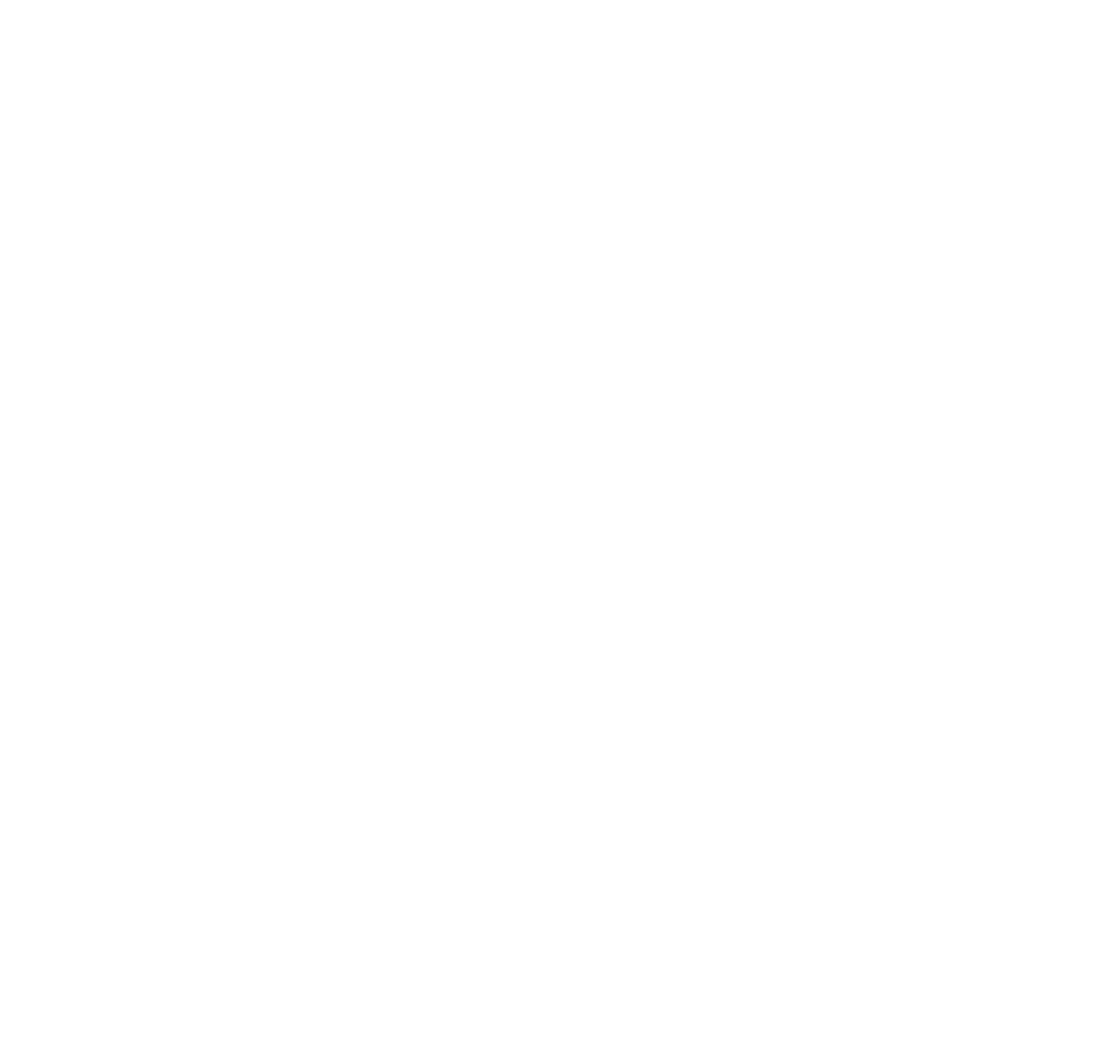
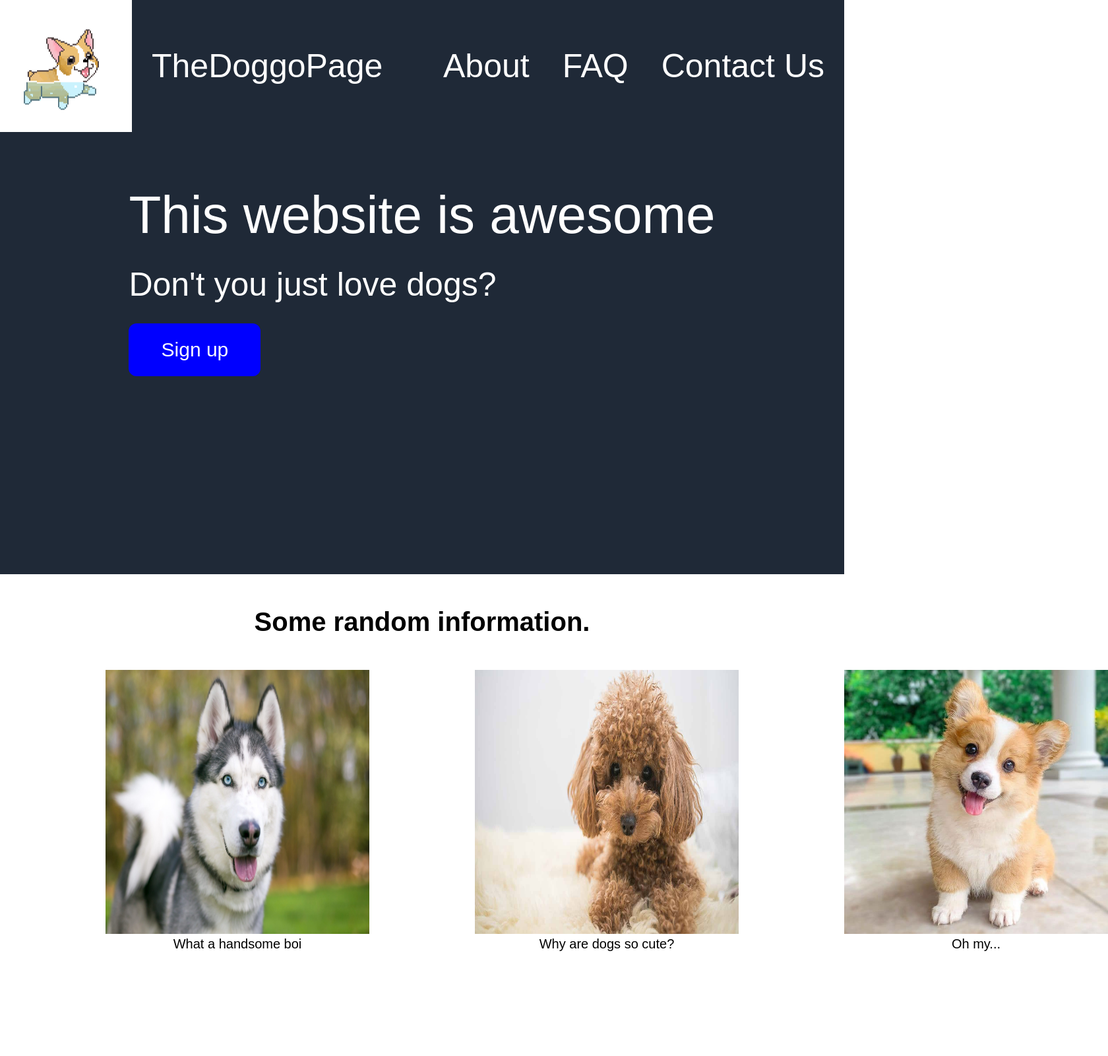
Before and after one commit to jlgsjlgs/TheOdinProject, a plain HTML site: page flexbox/LandingPage/index.html in a window 1280 px wide. Shown: the top 1600 px of the page at 66% size, 1680 px wide, since content can reach past the window. Before the commit the page ends 800 px from the top, so only its background shows below. Drawn offline with Linux system fonts and the light colour scheme.

Commit message:
Added HTML & CSS for LandingPage

```diff
--- a/flexbox/LandingPage/index.html
+++ b/flexbox/LandingPage/index.html
@@ -8,9 +8,74 @@
     <title>Doggo Landing Page</title>
 </head>
 <body>
-    <header>
+    <div class="header">
+        <div class="header-left">
+            <img src="./images/headerlogo.png" alt="Doggo Logo">
+            <div class="logoname">TheDoggoPage</div>
+        </div>
 
-    </header>
+        <div class="header-right">
+            <ul>
+                <li><a href="https://www.google.com">About</a></li>
+                <li><a href="https://www.google.com">FAQ</a></li>
+                <li><a href="https://www.google.com">Contact Us</a></li>
+            </ul>
+        </div>
+    </div>
+
+    <div class="second-section">
+        <div class="second-section-left">
+            <div class="second-section-heading">This website is awesome</div>
+            <div class="second-section-text">Don't you just love dogs?</div>
+            <button class="second-section-button">Sign up</button>
+        </div>
+    </div>
+
+    <div class="third-section">
+        <div class="random-info">Some random information.</div>
+
+        <div class="four-pictures">
+            <div class="info">
+                <img src="./images/mid1.jpg" alt="Doggo Picture 1">
+                <div class="text">Just look at the smile of that good boi</div>
+            </div>
+
+            <div class="info">
+                <img src="./images/mid2.jpg" alt="Doggo Picture 1">
+                <div class="text">What a handsome boi</div>
+            </div>
+
+            <div class="info">
+                <img src="./images/mid3.jpg" alt="Doggo Picture 1">
+                <div class="text">Why are dogs so cute?</div>
+            </div>
+
+            <div class="info">
+                <img src="./images/mid4.jpg" alt="Doggo Picture 1">
+                <div class="text">Oh my...</div>
+            </div>
+        </div>
+    </div>
+
+    <div class="fourth-section">
+        <div class="quote"><em>This is an inspiring quote, or a testimonial from a customer. Maybe it's just filling up space, or maybe people will actually read it. Who knows? All I know is that it looks nice</em></div>
+        <div class="quote-source">-Thor, God of Thunder</div>
+    </div>
+
+    <div class="fifth-section">
+        <div class="fifth-border">
+        <div class="left-section">
+            <div class="heading">Call to action! It's time!</div>
+            <div class="text">Sign up for our product by clicking that button right over there!</div>
+        </div>
+
+        <button class="button">Sign up now!</button>
+        </div>
+    </div>
+
+    <div class="footer">
+        <div class="content">Copyright © jlgsjlgs 2022</div>
+    </div>
 
 </body>
 </html>
--- a/flexbox/LandingPage/style.css
+++ b/flexbox/LandingPage/style.css
@@ -0,0 +1,181 @@
+body {
+    margin:0;
+    font-family: sans-serif;
+    display: flex;
+    flex-direction: column;
+}
+
+.header{
+    background-color:#1F2937;
+    display: flex;
+    font-size:50px;
+    justify-content: space-between;
+}
+
+.header-left {
+    display:flex;
+    align-items: center;
+}
+
+.logoname {
+    color:white;
+    padding-left: 30px;
+}
+
+img {
+    width: 200px;
+    height:200px;
+}
+
+ul {
+    list-style:none;
+    display: flex;
+    gap: 50px;
+    padding-right: 30px;
+    align-items: center;
+}
+
+a {
+    text-decoration: none;
+    color:white;
+}
+
+.header-right {
+    display:flex;
+    align-items: center;
+}
+
+.second-section {
+    background-color:#1F2937;
+    display: flex;
+    justify-content: space-around;
+    padding-top: 80px;
+}
+
+.second-section-left {
+    display:flex;
+    flex-direction: column;
+    color: white;
+    margin-bottom: 300px;
+}
+
+.second-section-heading {
+    font-size: 80px;
+    margin-bottom: 30px;
+}
+
+.second-section-text {
+    font-size: 50px;
+    margin-bottom: 30px;
+}
+
+.second-section .second-section-left .second-section-button {
+    background:blue;
+    width: 200px;
+    height: 80px;
+    border-radius: 12px;
+    font-size: 30px;
+    color:white;
+    border:0;
+}
+
+.third-section {
+    display:flex;
+    flex-direction:column;
+    margin-bottom: 150px;
+}
+
+.third-section .random-info{
+    text-align: center;
+    font-size: 40px;
+    font-weight:bold;
+    padding: 50px;
+}
+
+.third-section .four-pictures{
+    display: flex;
+    justify-content:center;
+    gap: 160px;
+}
+
+.third-section .four-pictures img {
+    width:400px;
+    height:400px;
+}
+
+.third-section .four-pictures .info .text{
+    text-align:center;
+    width:300px;
+    font-size:20px;
+    padding-left:50px;
+}
+
+.fourth-section {
+    display: flex;
+    flex-direction:column;
+    background:grey;
+    align-items: center;
+    justify-content: center;
+    padding:150px;
+}
+
+.fourth-section .quote {
+    font-size: 60px;
+    width:1600px;
+    color:darkslategrey;
+}
+
+.fourth-section .quote-source {
+    font-size: 40px;
+    font-weight:bold;
+    padding-top:50px;
+    padding-left:900px;
+}
+
+.fifth-section {
+    display:flex;
+    justify-content: center;
+    align-items: center;
+    padding:150px;
+}
+
+.fifth-section .fifth-border {
+    background-color: rgb(159, 133, 228);
+    width: 1800px;
+    height:200px;
+    display:flex;
+    justify-content: space-around;
+    align-items: center;
+}
+
+.fifth-section .left-section .heading{
+    color:white;
+    font-size: 40px;
+    font-weight:bold;
+}
+
+.fifth-section .left-section .text {
+    color:White;
+    font-size:30px;
+}
+
+.fifth-section .fifth-border .button {
+    background-color: rgb(159, 133, 228);
+    width: 200px;
+    height: 80px;
+    font-size:30px;
+    color:white;
+    border-radius:12px;
+    border-width: thick;
+    border-color: white;
+}
+
+.footer {
+    display: flex;
+    align-items: center;
+    justify-content: center;
+    font-size: 30px;
+    background-color: #1F2937;
+    color:white;
+    height: 120px;
+}
```
Also changed, not shown: flexbox/LandingPage/images/doggo1.jpeg (added), flexbox/LandingPage/images/doggo2.png (added), flexbox/LandingPage/images/headerlogo.png (added), flexbox/LandingPage/images/mid1.jpg (added), flexbox/LandingPage/images/mid2.jpg (added), flexbox/LandingPage/images/mid3.jpg (added), flexbox/LandingPage/images/mid4.jpg (added).
